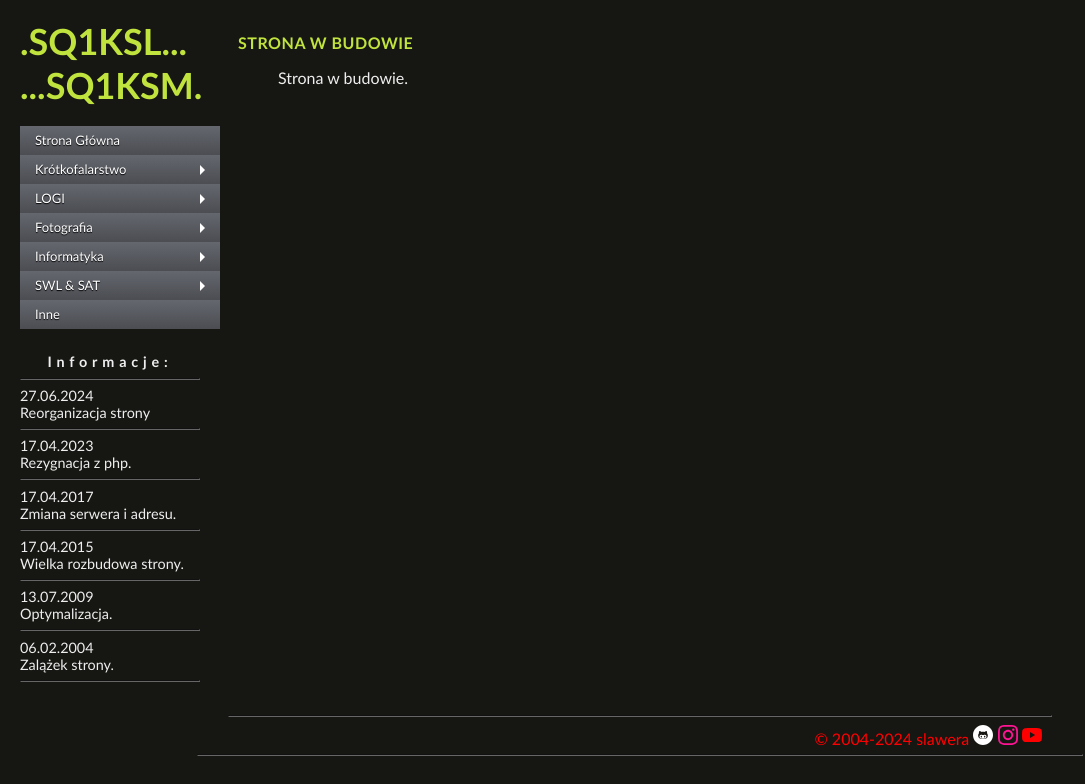
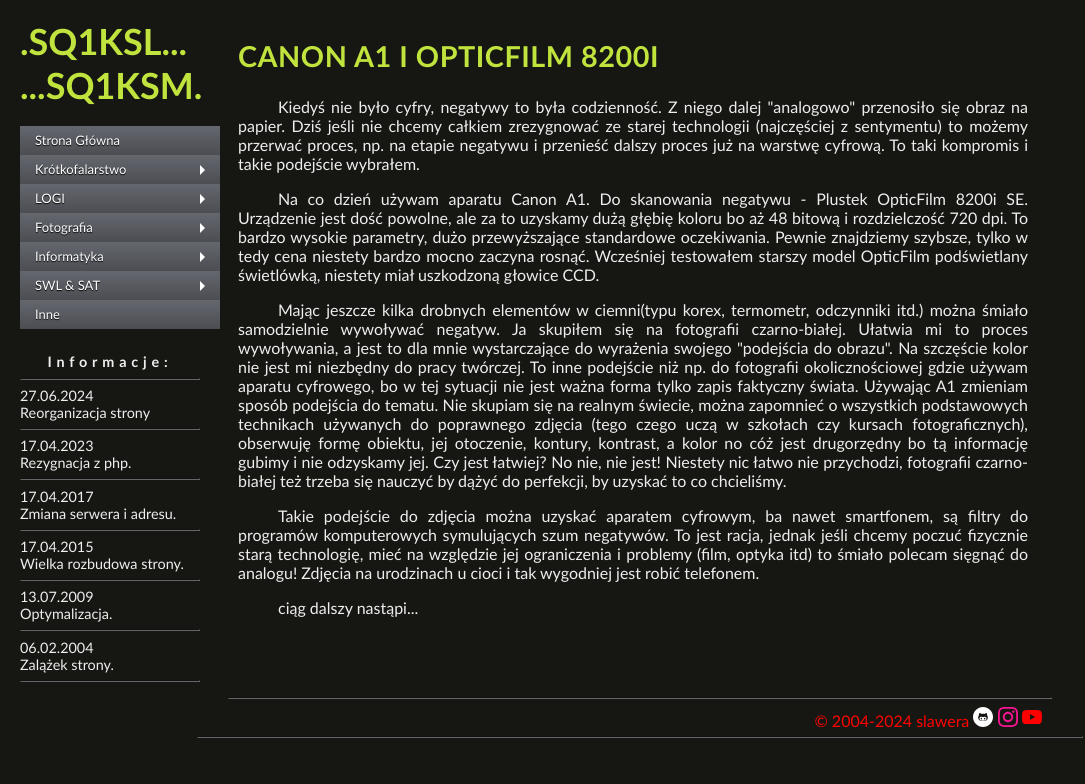
Before and after one commit to sq1ksm/sq1ksm-site, a SvelteKit app: page /analogowa in a window 1280 px wide. Shown: the top 784 px of the page, without its empty margins (0-1085 px from the left). Built offline with nearby package versions, Linux system fonts and the light colour scheme.

Commit message:
Aktualizacja
Aktualizacja

```diff
--- a/src/routes/(podstrony)/(fotografia)/analogowa/+page.svelte
+++ b/src/routes/(podstrony)/(fotografia)/analogowa/+page.svelte
@@ -1,9 +1,42 @@
 <div class="lead">
 	<!-- tresc-->
 	<article>
-		<h2>STRONA W BUDOWIE</h2>
-		<p>Strona w budowie.</p>
-		<br /><br /><br /><br /><br /><br /><br /><br /><br /><br /><br /><br /><br /><br /><br /><br
-		/><br /><br /><br /><br /><br /><br /><br /><br /><br /><br /><br /><br />
+		<h1>Canon A1 i OpticFilm 8200i</h1>
+		<p>
+			Kiedyś nie było cyfry, negatywy to była codzienność. Z niego dalej "analogowo" przenosiło się
+			obraz na papier. Dziś jeśli nie chcemy całkiem zrezygnować ze starej technologii (najczęściej
+			z sentymentu) to możemy przerwać proces, np. na etapie negatywu i przenieść dalszy proces już
+			na warstwę cyfrową. To taki kompromis i takie podejście wybrałem.
+		</p>
+		<p>
+			Na co dzień używam aparatu Canon A1. Do skanowania negatywu - Plustek OpticFilm 8200i SE.
+			Urządzenie jest dość powolne, ale za to uzyskamy dużą głębię koloru bo aż 48 bitową i
+			rozdzielczość 720 dpi. To bardzo wysokie parametry, dużo przewyższające standardowe
+			oczekiwania. Pewnie znajdziemy szybsze, tylko w tedy cena niestety bardzo mocno zaczyna
+			rosnąć. Wcześniej testowałem starszy model OpticFilm podświetlany świetlówką, niestety miał
+			uszkodzoną głowice CCD.
+		</p>
+		<p>
+			Mając jeszcze kilka drobnych elementów w ciemni(typu korex, termometr, odczynniki itd.) można
+			śmiało samodzielnie wywoływać negatyw. Ja skupiłem się na fotografii czarno-białej. Ułatwia mi
+			to proces wywoływania, a jest to dla mnie wystarczające do wyrażenia swojego "podejścia do
+			obrazu". Na szczęście kolor nie jest mi niezbędny do pracy twórczej. To inne podejście niż np.
+			do fotografii okolicznościowej gdzie używam aparatu cyfrowego, bo w tej sytuacji nie jest
+			ważna forma tylko zapis faktyczny świata. Używając A1 zmieniam sposób podejścia do tematu. Nie
+			skupiam się na realnym świecie, można zapomnieć o wszystkich podstawowych technikach używanych
+			do poprawnego zdjęcia (tego czego uczą w szkołach czy kursach fotograficznych), obserwuję
+			formę obiektu, jej otoczenie, kontury, kontrast, a kolor no cóż jest drugorzędny bo tą
+			informację gubimy i nie odzyskamy jej. Czy jest łatwiej? No nie, nie jest! Niestety nic łatwo
+			nie przychodzi, fotografii czarno-białej też trzeba się nauczyć by dążyć do perfekcji, by
+			uzyskać to co chcieliśmy.
+		</p>
+		<p>
+			Takie podejście do zdjęcia można uzyskać aparatem cyfrowym, ba nawet smartfonem, są filtry do
+			programów komputerowych symulujących szum negatywów. To jest racja, jednak jeśli chcemy poczuć
+			fizycznie starą technologię, mieć na względzie jej ograniczenia i problemy (film, optyka itd)
+			to śmiało polecam sięgnąć do analogu! Zdjęcia na urodzinach u cioci i tak wygodniej jest robić
+			telefonem.
+		</p>
+		<p>ciąg dalszy nastąpi...</p>
 	</article>
 </div>
--- a/src/routes/(podstrony)/(hamradio)/aprs/+page.svelte
+++ b/src/routes/(podstrony)/(hamradio)/aprs/+page.svelte
@@ -84,7 +84,7 @@
 			>
 		</div>
 		<p></p>
-		<h2>Proszę kliknac na dowolne zdjęcie- uruchomi się przeglądarka zdjęć.</h2>
+		<h2>Proszę kliknąć na dowolne zdjęcie- uruchomi się przeglądarka zdjęć.</h2>
 		<p></p>
 		<p>
 			W ramach mojego wolnego czasu "przeprogramowałem" już kilka takich urządzeń. Jedną z ich wad
--- a/src/routes/(podstrony)/(hamradio)/ekoqsl/+page.svelte
+++ b/src/routes/(podstrony)/(hamradio)/ekoqsl/+page.svelte
@@ -22,14 +22,14 @@
 			<li>użytego papieru (nie bielony chemicznie, najlepiej z recyklingu);</li>
 			<li>nadruku (obojętne dla środowiska barwniki i tusze np. sadza/grafit);</li>
 			<li>
-				nie zawierania w składzie folii (tworzyw sztucznych, lakierów, powłok laminujących) i innych
+				nie zawierają w składzie folii (tworzyw sztucznych, lakierów, powłok laminujących) i innych
 				"niebiodegradowalnych" elementów.
 			</li>
 		</ul>
 
 		<p></p>
 		<p>
-			Podoba Ci się w/w pomysł -chętnie podejmę współpracę i użyczę loga (po potwierdzeniu
+			Podoba Ci się ten pomysł - chętnie podejmę współpracę i użyczę loga (po potwierdzeniu
 			spełnienia kryteriów ekologicznej QSL'ki) - kieruj do mnie zapytania na emaila
 			<a href="mailto:slawera@go2.pl">slawera@go2.pl</a>
 		</p>
```
Also changed, not shown: src/routes/(podstrony)/(hamradio)/ameryka/+page.svelte (+4 -4 lines), src/routes/(podstrony)/inne/+page.svelte (+10 -0 lines), src/routes/+page.svelte (+39 -12 lines).
